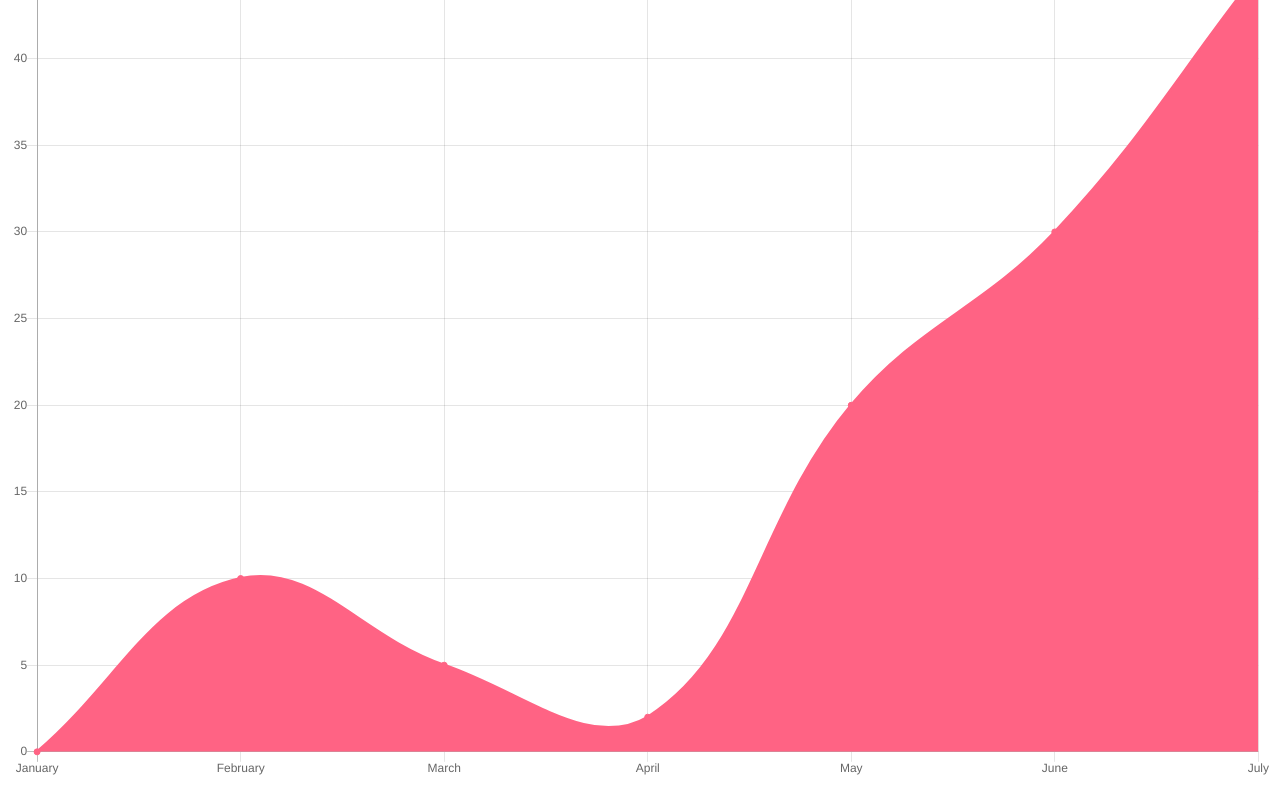
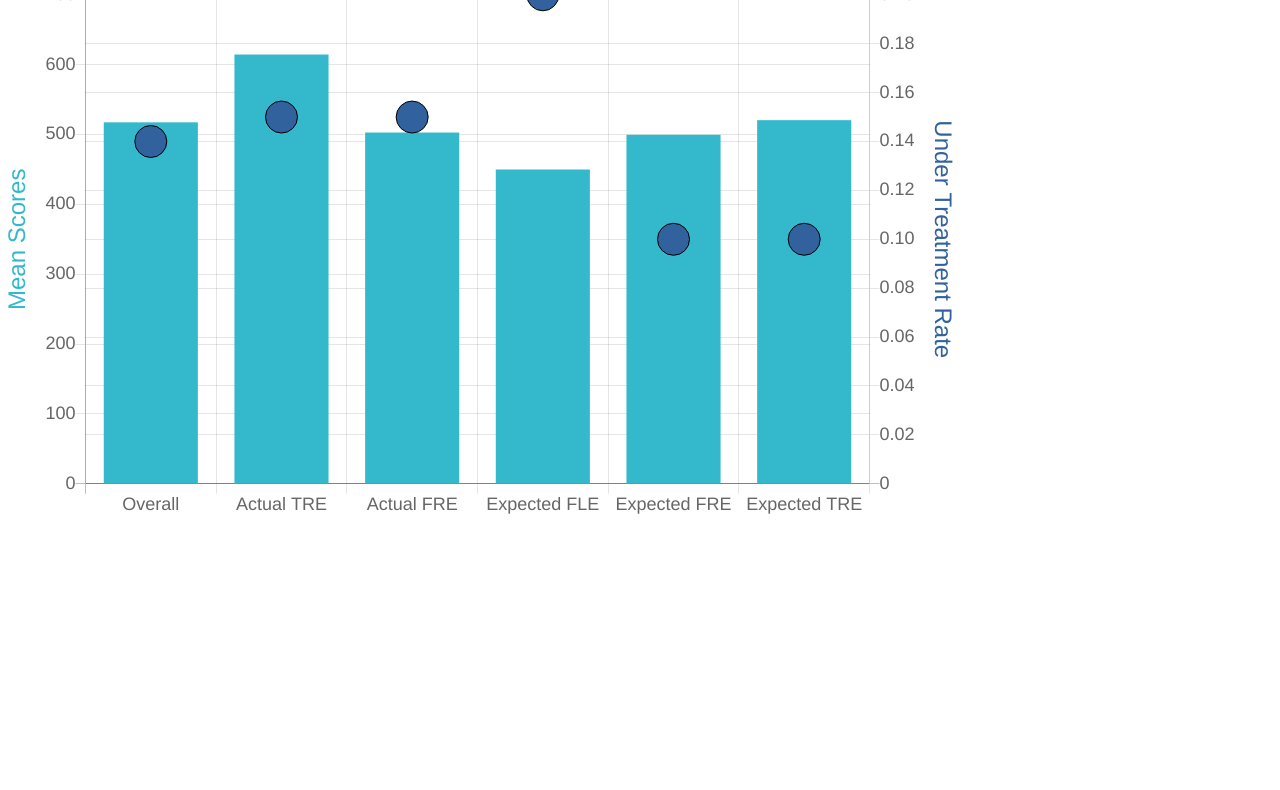
Before and after one commit to SciKit-Surgery/scikit-surgeryfred-paper, a plain HTML site: page plot_game_results.html in a window 1280 px wide. Shown: the part 86-876 px from the top of the page. After the commit the page ends 800 px from the top, so only its background shows below. Drawn offline with nearby package versions, Linux system fonts and the light colour scheme; a web font is replaced by a local one.

Commit message:
Issue #4 a nice chart.js chart

```diff
--- a/plot_game_results.html
+++ b/plot_game_results.html
@@ -4,29 +4,87 @@
 	<meta name="viewport" content="width=device-width, initial-scale=1" />
 	<script src="https://cdnjs.cloudflare.com/ajax/libs/Chart.js/2.9.4/Chart.min.js" integrity="sha512-d9xgZrVZpmmQlfonhQUvTR7lMPtO7NkZMkA0ABN3PHCbKA5nqylQ/yWlFAyY6hYgdF1Qh6nYiuADWwKB4C2WSw==" crossorigin="anonymous"></script>
 </head>
+<link rel="preconnect" href="https://fonts.gstatic.com">
+<link href="https://fonts.googleapis.com/css2?family=Baloo+Bhaina+2&display=swap" rel="stylesheet">
 <body>
-<div>
-	hello world
-	<canvas id="results" width = "450px" height ="300px">results plot</canvas>
+	<div>
+	<img id="logo" src = "logo.svg"
+      width="458px" height="60px" type="image/svg"
+      style="z-index:1; position:absolute; left:50px; top:10px;"/>
+	<p style="font-family: 'Baloo Bhaina 2'; font-size:40px;
+	z-index:1; position:absolute; left:430px; top:-35px;">	FRED Game Results</p>
+	</div>
+<div style="z-index:1; position:absolute; left:0px; top:70px;">
+	<canvas id="results" width = "960px" height ="540px">results plot</canvas>
 	<script>
 		var ctx = document.getElementById('results').getContext('2d');
+Chart.defaults.global.defaultFontSize = 18;
+
 var chart = new Chart(ctx, {
     // The type of chart we want to create
-    type: 'line',
+    type: 'bar',
 
     // The data for our dataset
     data: {
-        labels: ['January', 'February', 'March', 'April', 'May', 'June', 'July'],
+        labels: ['Overall', 'Actual TRE', 'Actual FRE', 'Expected FLE', 'Expected FRE', 'Expected TRE'],
+	    //data take from summerSchoolGameLogs/ttest.py
         datasets: [{
-            label: 'My First dataset',
-            backgroundColor: 'rgb(255, 99, 132)',
+            label: 'Mean Scores',
+	    yAxisID: 'A',
+            backgroundColor: 'rgb(51, 184, 204)', //light blue logo #33B8CC
             borderColor: 'rgb(255, 99, 132)',
-            data: [0, 10, 5, 2, 20, 30, 45]
-        }]
+	    order: 2,
+            data: [517.4, 614.5, 502.8, 449.9, 499.6, 520.5]
+        },
+		{
+	    label: 'Mean Scores',
+	    yAxisID: 'B',
+            backgroundColor: 'rgb(49, 98, 158)', //dark blue logo #31629E
+            borderColor: 'rgb(0, 0, 0)',
+	    type: 'line',
+	    showLine: false,
+	    order: 1,
+	    pointRadius: 16,
+            data: [0.14, 0.15, 0.15, 0.2, 0.1, 0.1]
+		}
+	]
     },
+    options:{
+      scales: {
+        yAxes: [{
+		 id: 'A',
+		scaleLabel: {display: true,
+		        labelString: 'Mean Scores',
+			fontColor: 'rgb(51, 184, 204)',
+			fontSize: 24},
+		 type: 'linear',
+		 position: 'left',
+		ticks:{
+			beginAtZero: true
+		}
+	       },
+{
+		 id: 'B',
+		scaleLabel: {display: true,
+		        labelString: 'Under Treatment Rate',
+			fontColor: 'rgb(49,98, 158)',
+			fontSize: 24},
+		 type: 'linear',
+		 position: 'right',
+		ticks:{
+			beginAtZero: true
+		}
+	       }
 
-    // Configuration options go here
-    options: {}
+
+	]
+	   },
+	    legend: {
+                      display: false
+              },
+
+	}
+
 });
 	</script>
 </div>
```
Also changed, not shown: 3 other files.
